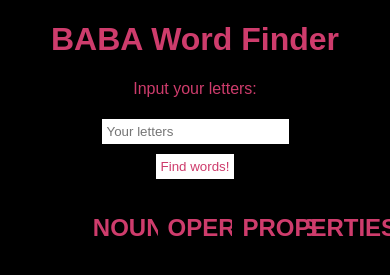
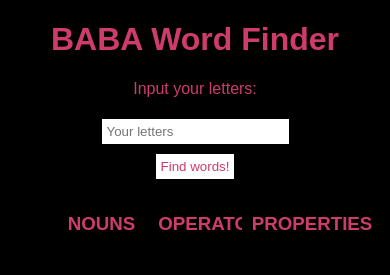
Before and after one commit to sjrc6/baba-wordlist, a plain HTML site: page index.html in a window 390 px wide. Drawn offline with Linux system fonts and the light colour scheme.

Commit message:
I am bad at css

```diff
--- a/index.html
+++ b/index.html
@@ -30,19 +30,36 @@
     * {
       box-sizing: border-box;
     }
+    .lcolumn {
+      background-color: #000000;
+      color: #ce3c6c;
+      font-family: sans-serif;
+      text-align: center;
+      float: left;
+      width: 27.5%;
+      @media only screen and (max-width: 870px) {
+        width: 12.5%;
 
-    /* Create three equal columns that floats next to each other */
+    }
+
+      padding: 10px;
+    }
+
     .column {
       background-color: #000000;
       color: #ce3c6c;
       font-family: sans-serif;
       text-align: center;
       float: left;
-      width: 20%;
+      width: 15%;
+      @media only screen and (max-width: 870px) {
+        width: 25%;
+
+    }
+
       padding: 10px;
     }
 
-    /* Clear floats after the columns */
     .row:after {
       content: "";
       display: table;
@@ -65,18 +82,18 @@
 
     </div>
     <div class="row">
-      <div class="column" style="background-color:#000000;">
+      <div class="lcolumn" style="background-color:#000000;">
       </div>
       <div class="column">
-        <h2>NOUNS</h2>
+        <h3>NOUNS</h3>
         <p id="NOUNS"></p>
       </div>
       <div class="column" >
-        <h2>OPERATORS</h2>
+        <h3>OPERATORS</h3>
         <p id="OPERATORS"></p>
       </div>
       <div class="column">
-        <h2>PROPERTIES</h2>
+        <h3>PROPERTIES</h3>
         <p id="PROPERTIES"></p>
       </div>
 
```
